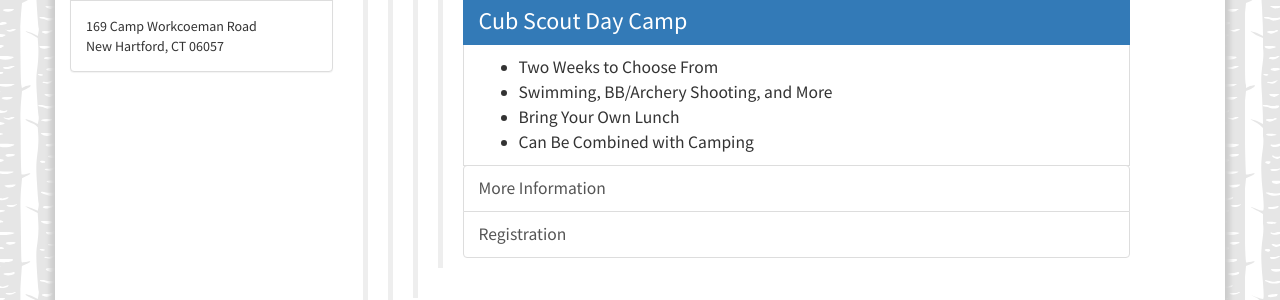
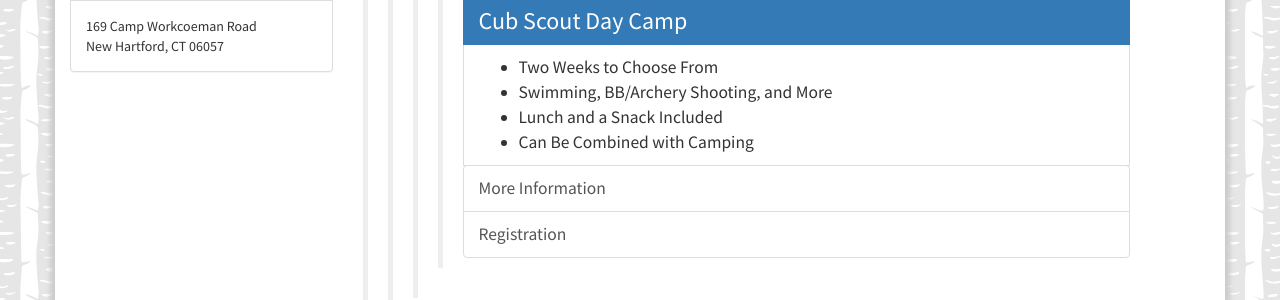
Before and after one commit to campworkcoeman/campworkcoeman.org, a Jekyll site: the page built from 2021.md, in a window 1280 px wide and 900 px high, scrolled down 1118 px. Shown: the part 154-454 px from the top of the window. Built offline with Jekyll 4.4.1, drawn with Linux system fonts in a browser that asks for light colours; nearby versions of some CDN libraries; Markdown is read by kramdown in place of the engine named in the settings.

Commit message:
Update lunch info.

```diff
--- a/2021.md
+++ b/2021.md
@@ -30,7 +30,7 @@ The summer 2021 season at Camp Workcoeman will be atypical but nonetheless rewar
         <ul class="text-left">
             <li>Two Weeks to Choose From</li>
             <li>Swimming, BB/Archery Shooting, and More</li>
-            <li>Bring Your Own Lunch</li>
+            <li>Lunch and a Snack Included</li>
             <li>Can Be Combined with Camping</li>
         </ul>
      </li>
```
